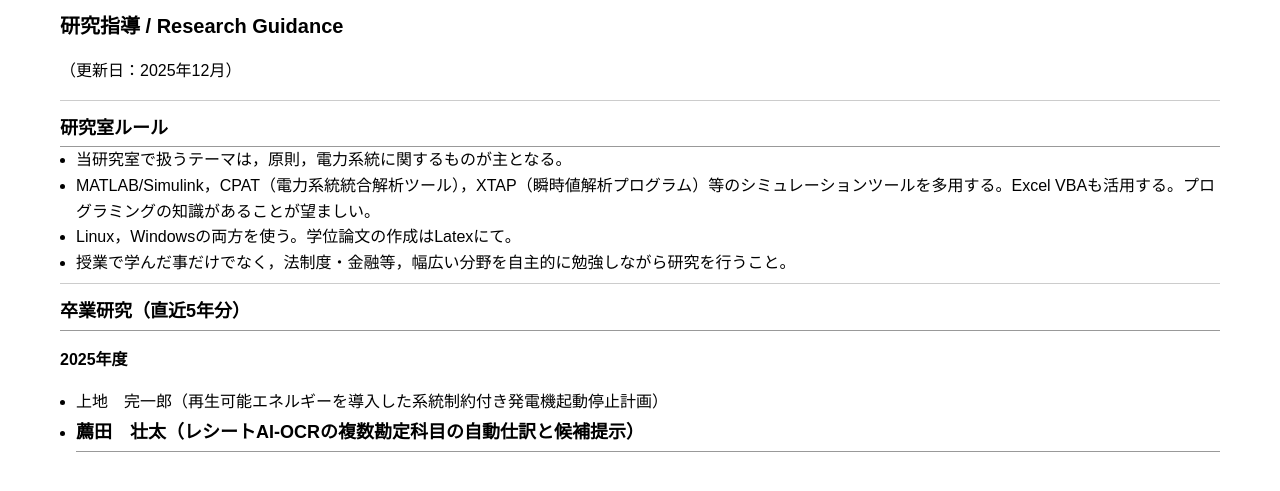
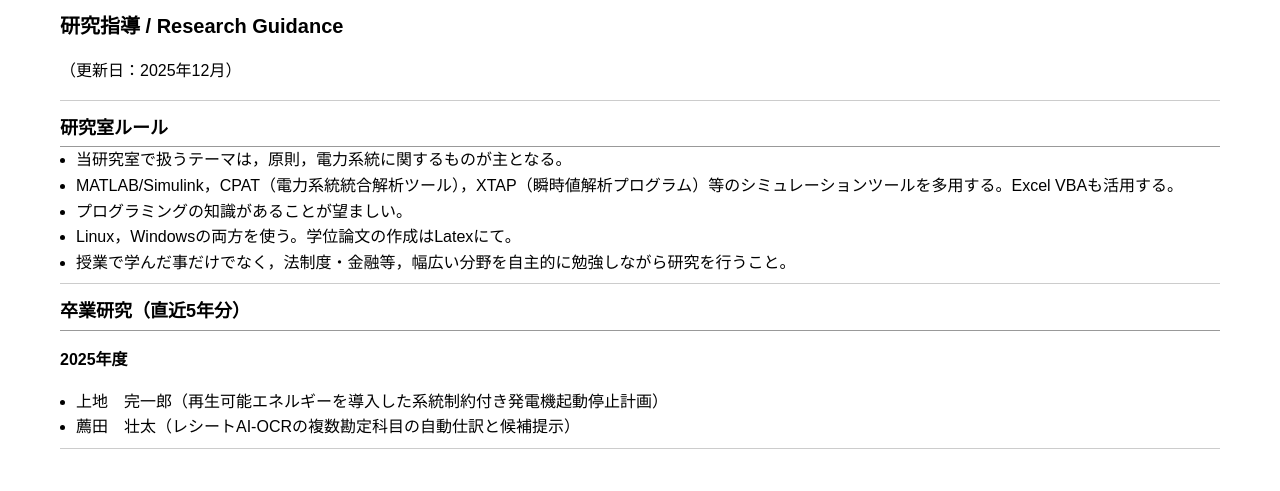
Before and after one commit to akieuehara/AkieUehara.github.io, a Jekyll site: the page built from researchguidance.md, in a window 1280 px wide. Shown: the top 491 px of the page. Built offline with Jekyll 4.4.1, drawn with Linux system fonts in a browser that asks for light colours.

```diff
--- a/researchguidance.md
+++ b/researchguidance.md
@@ -11,7 +11,8 @@ title: "Research Guidance"
 ## 研究室ルール
 
 - 当研究室で扱うテーマは，原則，電力系統に関するものが主となる。
-- MATLAB/Simulink，CPAT（電力系統統合解析ツール），XTAP（瞬時値解析プログラム）等のシミュレーションツールを多用する。Excel VBAも活用する。プログラミングの知識があることが望ましい。
+- MATLAB/Simulink，CPAT（電力系統統合解析ツール），XTAP（瞬時値解析プログラム）等のシミュレーションツールを多用する。Excel VBAも活用する。
+- プログラミングの知識があることが望ましい。
 - Linux，Windowsの両方を使う。学位論文の作成はLatexにて。
 - 授業で学んだ事だけでなく，法制度・金融等，幅広い分野を自主的に勉強しながら研究を行うこと。
 
@@ -24,4 +25,5 @@ title: "Research Guidance"
 
 - 上地　完一郎（再生可能エネルギーを導入した系統制約付き発電機起動停止計画）
 - 薦田　壮太（レシートAI-OCRの複数勘定科目の自動仕訳と候補提示）
+
 ---
```
